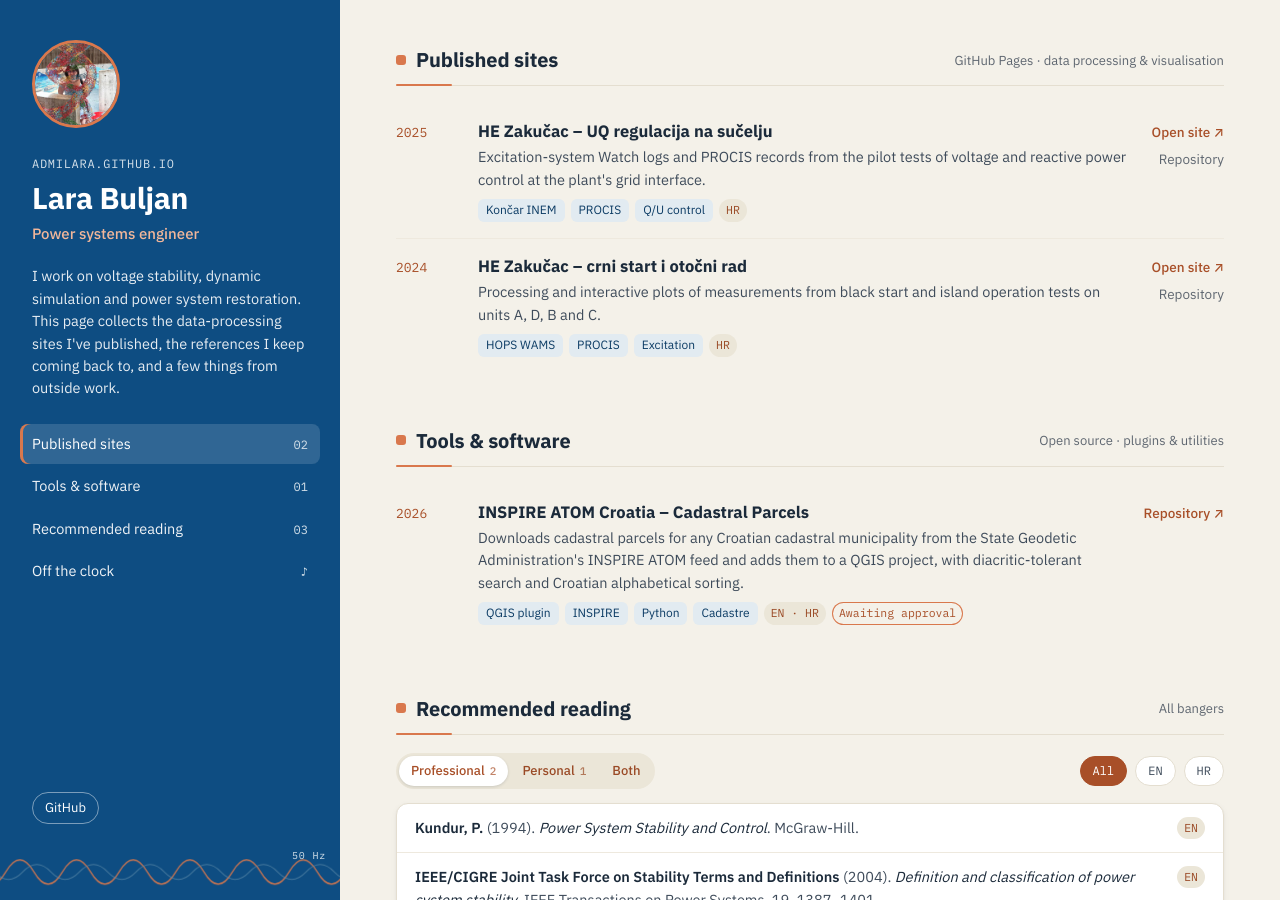
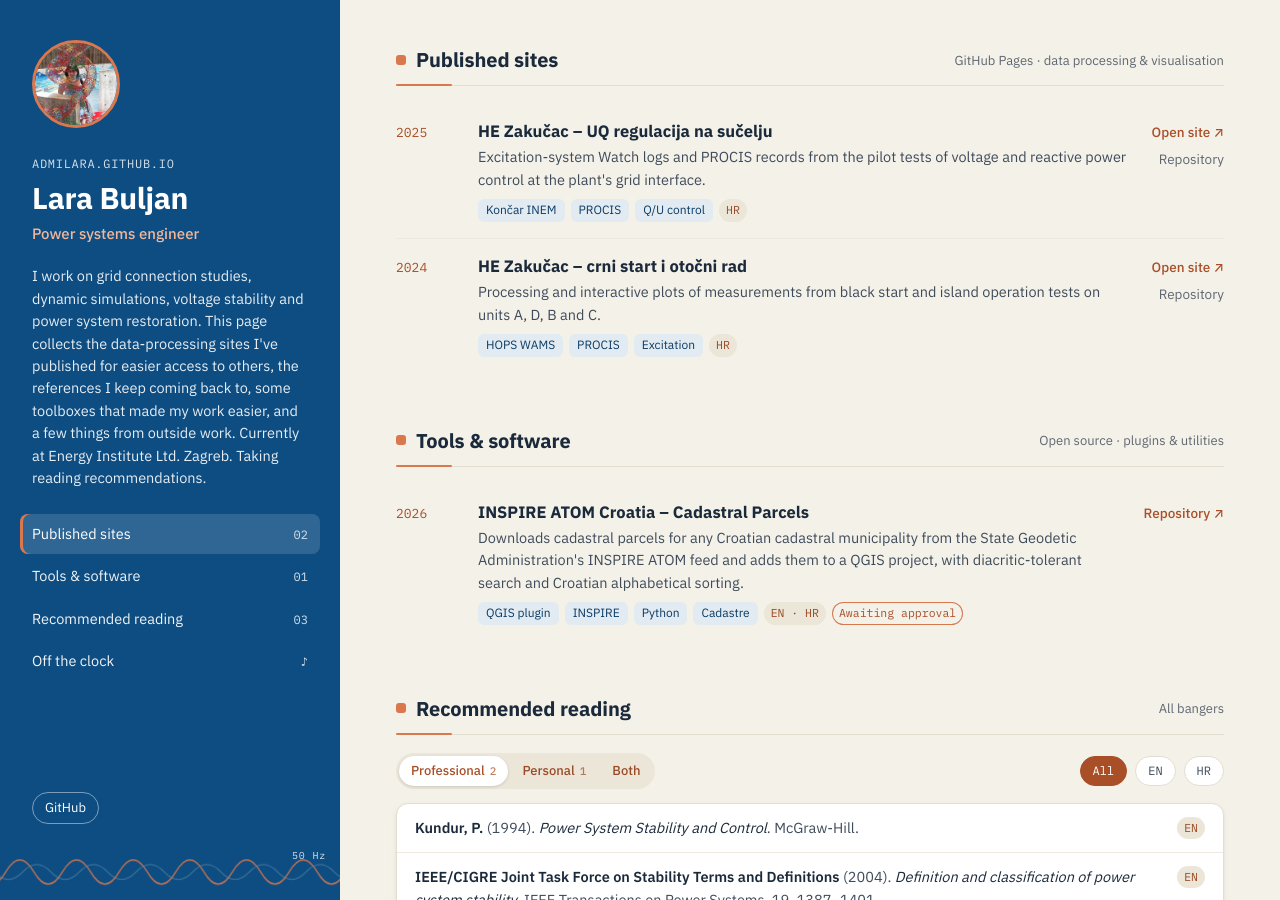
Before and after one commit to admilara/admilara.github.io, a Jekyll site: the page built from index.html, in a window 1280 px wide and 900 px high. Built offline with Jekyll 4.4.1, drawn with Linux system fonts in a browser that asks for light colours.

Commit message:
Update _config.yml

```diff
--- a/_config.yml
+++ b/_config.yml
@@ -8,9 +8,11 @@ baseurl: ""
 # Profile column ---------------------------------------------------------------
 role: Power systems engineer
 about: >-
-  I work on voltage stability, dynamic simulation and power system restoration.
-  This page collects the data-processing sites I've published, the references I keep
-  coming back to, and a few things from outside work.
+  I work on grid connection studies, dynamic simulations, voltage stability and power system restoration.
+  This page collects the data-processing sites I've published for easier access to others, the references I keep
+  coming back to, some toolboxes that made my work easier, and a few things from outside work.
+
+  Currently at Energy Institute Ltd. Zagreb. Taking reading recommendations.
 # Leave a value empty ("") to hide that button.
 contacts:
   github: "https://github.com/admilara"
```
